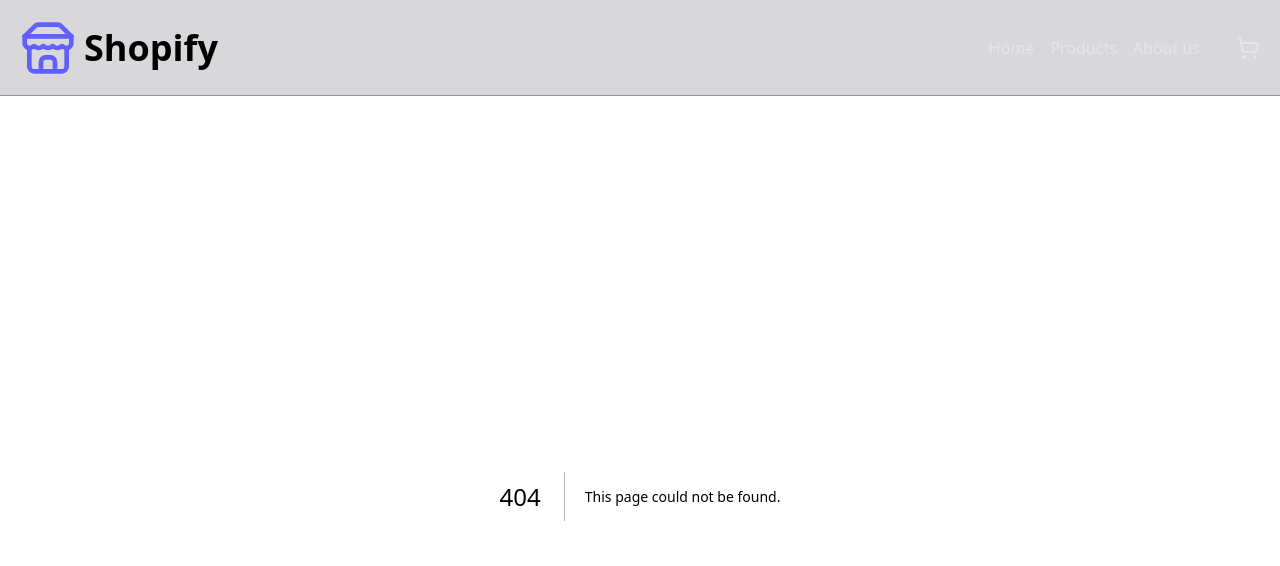
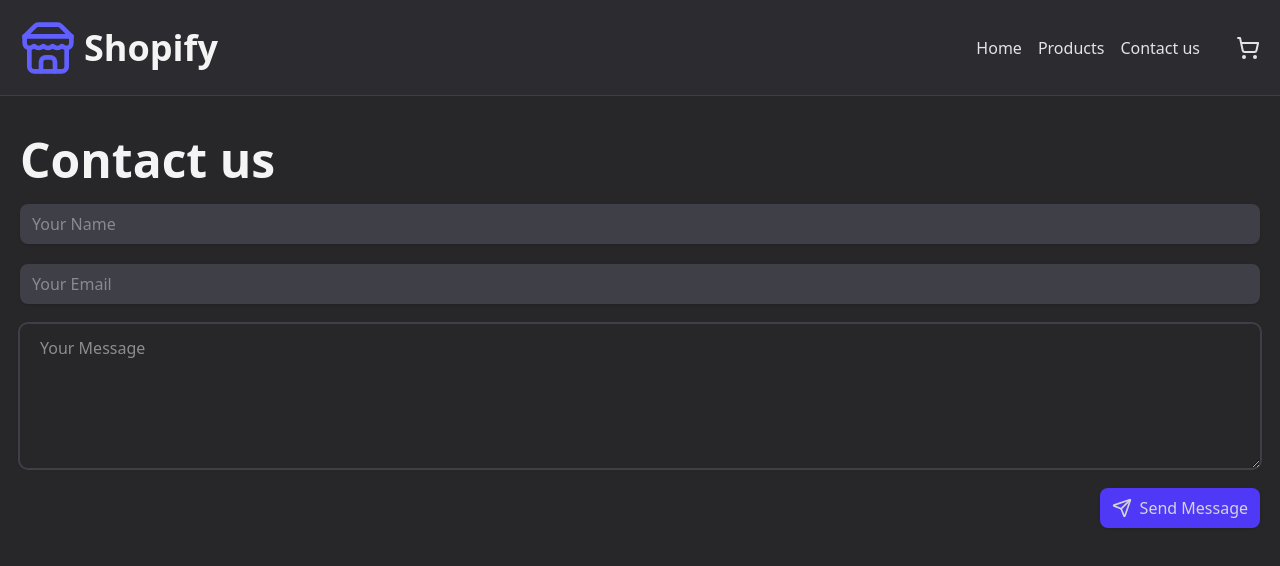
Before and after one commit to callmedeci/Shopify-App, a Next.js app: page /contact in a window 1280 px wide. Before the commit this address had no page. Shown: the top 566 px of the page. Built offline with nearby package versions, Linux system fonts and the light colour scheme.

Commit message:
[Add] Contact us page, implement validation using zod + react hook form

```diff
--- a/package.json
+++ b/package.json
@@ -9,13 +9,17 @@
     "lint": "next lint"
   },
   "dependencies": {
+    "@hookform/resolvers": "^5.0.1",
     "clsx": "^2.1.1",
     "json-server": "^1.0.0-beta.3",
     "lucide-react": "^0.511.0",
     "next": "15.3.3",
     "react": "^19.0.0",
     "react-dom": "^19.0.0",
-    "tailwind-merge": "^3.3.0"
+    "react-hook-form": "^7.56.4",
+    "react-hot-toast": "^2.5.2",
+    "tailwind-merge": "^3.3.0",
+    "zod": "^3.25.42"
   },
   "devDependencies": {
     "@eslint/eslintrc": "^3",
--- /dev/null
+++ b/src/app/contact/page.tsx
@@ -0,0 +1,15 @@
+import ContactForm from '@/features/contact/components/ContactForm';
+
+function ContactPage() {
+  return (
+    <div className='flex flex-col my-10 text-zinc-400 max-w-7xl mx-auto'>
+      <h1 className='text-3xl md:text-5xl font-bold text-zinc-100'>
+        Contact us
+      </h1>
+
+      <ContactForm />
+    </div>
+  );
+}
+
+export default ContactPage;
--- a/src/components/AppNav.tsx
+++ b/src/components/AppNav.tsx
@@ -4,7 +4,7 @@
 const links = [
   { name: 'Home', href: '/' },
   { name: 'Products', href: '/products' },
-  { name: 'About us', href: '/about' },
+  { name: 'Contact us', href: '/contact' },
 ];
 
 function AppNav() {
--- /dev/null
+++ b/src/components/FormFiled.tsx
@@ -0,0 +1,37 @@
+import { type InputHTMLAttributes } from 'react';
+import { type UseFormRegisterReturn } from 'react-hook-form';
+
+import { merge } from '@/utils/utils';
+import Input from './Input';
+
+type FormFiledProps = InputHTMLAttributes<HTMLInputElement> & {
+  error?: string;
+  className?: string;
+  register?: UseFormRegisterReturn;
+};
+
+function FormFiled({
+  error,
+  register,
+  className = '',
+  ...props
+}: FormFiledProps) {
+  return (
+    <div className={merge('flex flex-col gap-2', className)}>
+      <Input
+        className={`${
+          error
+            ? 'ring-rose-700 dark:ring-rose-700 placeholder:text-rose-500'
+            : ''
+        }`}
+        {...props}
+        {...register}
+      />
+      {error && (
+        <span className='text-sm font-semibold text-red-500 ml-2'>{error}</span>
+      )}
+    </div>
+  );
+}
+
+export default FormFiled;
--- /dev/null
+++ b/src/features/contact/action/sendMessage.ts
@@ -0,0 +1,23 @@
+'use server';
+
+import { ContactFormValues } from '../types';
+
+export async function sendContactMessage(formData: ContactFormValues) {
+  try {
+    const { email, name, message } = formData;
+
+    const payload = {
+      content: `**New Contact Form Submission**\n\n**Name:** ${name}\n**Email:** ${email}\n**Message:**\n${message}`,
+    };
+
+    const response = await fetch(process.env.DISCORD_WEBHOOK_URL!, {
+      method: 'POST',
+      headers: { 'Content-Type': 'application/json' },
+      body: JSON.stringify(payload),
+    });
+
+    if (!response) throw new Error('Failed to send message');
+  } catch (error) {
+    throw error;
+  }
+}
--- /dev/null
+++ b/src/features/contact/components/ContactForm.tsx
@@ -0,0 +1,84 @@
+'use client';
+
+import FormFiled from '@/components/FormFiled';
+import { zodResolver } from '@hookform/resolvers/zod';
+import { useEffect } from 'react';
+import { SubmitHandler, useForm } from 'react-hook-form';
+import toast from 'react-hot-toast';
+import { sendContactMessage } from '../action/sendMessage';
+import { contactSchema } from '../schema';
+import { ContactFormValues } from '../types';
+import SubmitButton from '@/components/SubmitButton';
+import Button from '@/components/Button';
+import { LoaderCircle, Send } from 'lucide-react';
+
+function ContactForm() {
+  const { formState, register, handleSubmit } = useForm({
+    resolver: zodResolver(contactSchema),
+  });
+
+  const pending = formState.isSubmitting;
+
+  useEffect(
+    function () {
+      if (formState.isSubmitSuccessful)
+        toast.success('Message sent successfully');
+      if (!formState.isSubmitSuccessful)
+        toast.error('Something happened, try again');
+    },
+    [formState.isSubmitSuccessful]
+  );
+
+  const onSubmit: SubmitHandler<ContactFormValues> = (data) => {
+    sendContactMessage(data);
+  };
+
+  return (
+    <form
+      onSubmit={handleSubmit(onSubmit)}
+      className='flex flex-col gap-5 mt-5'
+    >
+      <FormFiled
+        disabled={pending}
+        {...register('name')}
+        defaultValue={formState.defaultValues?.name}
+        error={formState.errors.name?.message}
+        placeholder='Your name'
+      />
+
+      <FormFiled
+        disabled={pending}
+        {...register('email')}
+        defaultValue={formState.defaultValues?.email}
+        error={formState.errors.email?.message}
+        name='email'
+        placeholder='Your email'
+      />
+
+      <div className='flex flex-col gap-2'>
+        <textarea
+          {...register('message')}
+          disabled={pending}
+          defaultValue={formState.defaultValues?.message}
+          placeholder='Your Message'
+          className='bg-inherit ring-2 ring-zinc-700 rounded-lg px-5 py-3 focus:outline-none focus:ring-indigo-500 transition-all shadow text-zinc-100 w-full h-36 disabled:cursor-not-allowed disabled:opacity-70'
+        />
+
+        {formState.errors.message?.message && (
+          <span className='text-sm font-semibold text-red-500 ml-2'>
+            {formState.errors.message.message}
+          </span>
+        )}
+      </div>
+
+      <Button
+        className='w-max self-end'
+        icon={pending ? <LoaderCircle className='animate-spin' /> : <Send />}
+      >
+        {pending ? 'Sending....' : 'Send Message'}
+      </Button>
+    </form>
+  );
+}
+
+export default ContactForm;
--- /dev/null
+++ b/src/features/contact/schema/index.ts
@@ -0,0 +1,16 @@
+import { z } from 'zod';
+
+export const contactSchema = z
+  .object({
+    name: z
+      .string()
+      .min(2, { message: 'Name must be at least 2 characters' })
+      .max(64, { message: 'Name cannot be longer than 64 characters' }),
+    email: z.string().email({ message: 'Please enter a valid email address' }),
+    message: z
+      .string()
+      .min(3, { message: 'Message cannot be less than 3 characters' })
+      .max(2250, { message: 'Message cannot exceed 2250 characters' }),
+  })
+  .partial()
+  .required();
--- /dev/null
+++ b/src/features/contact/types/index.ts
@@ -0,0 +1,5 @@
+export type ContactFormValues = {
+  name: string;
+  email: string;
+  message: string;
+};
```
Also changed, not shown: 1 other file (tests, documents, lock files or other folders).
